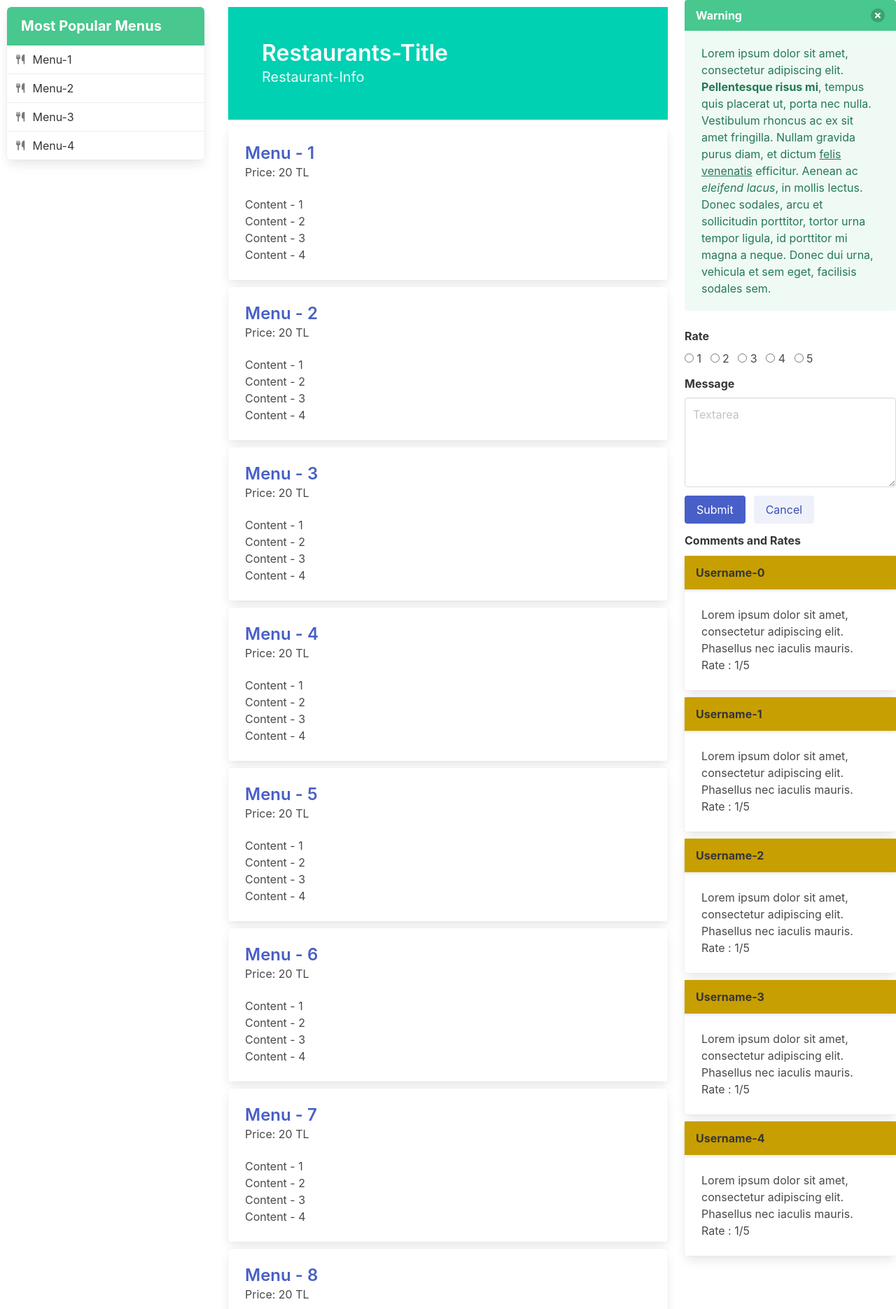
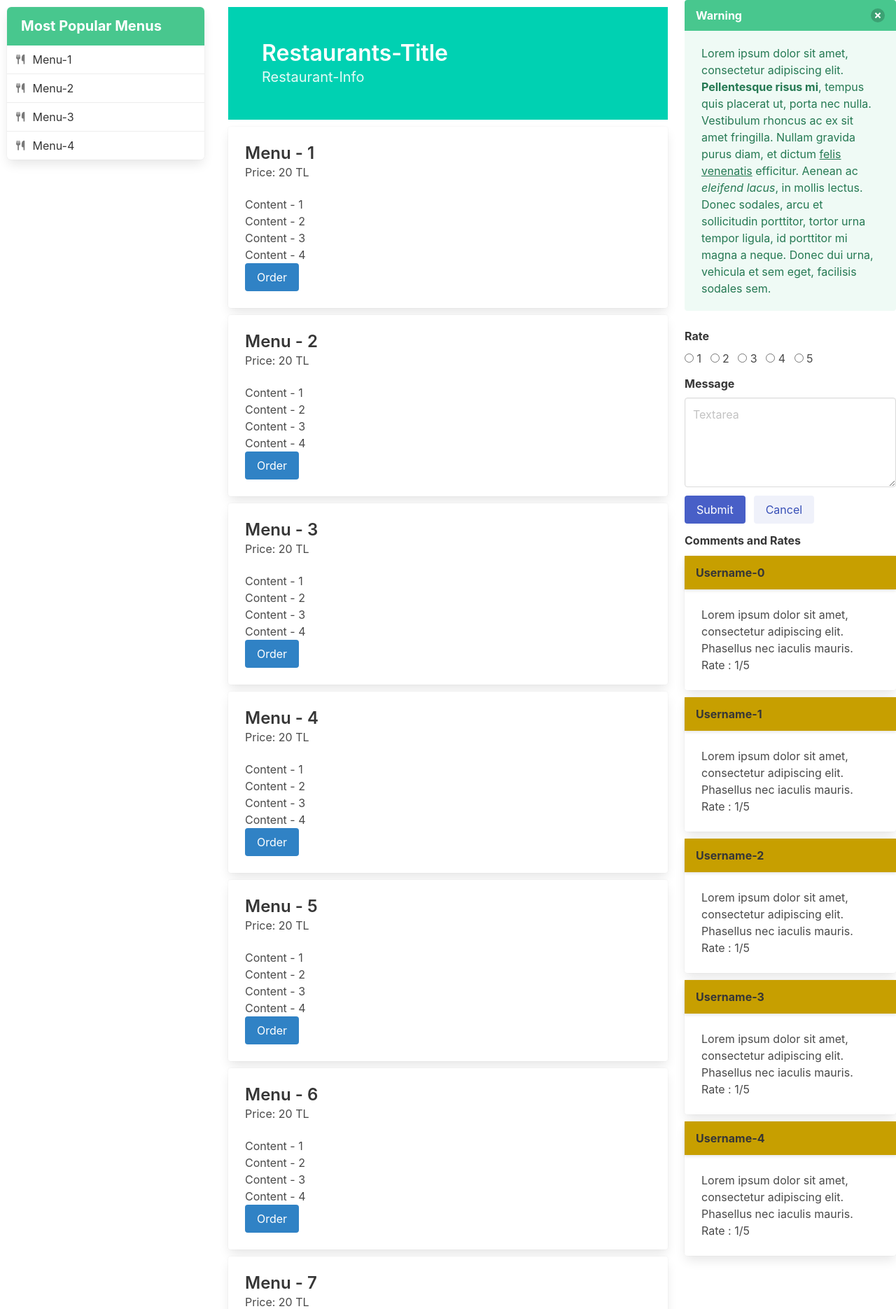
Before and after one commit to basardemir/Co-Food, a Flask app: page /restaurant in a window 1280 px wide. Shown: the part 56-1926 px from the top of the page at 70% size. Run offline with Flask 2, Linux system fonts and the light colour scheme; some libraries are stand-ins or nearby versions.

Commit message:
order button added

```diff
--- a/templates/restaurant.html
+++ b/templates/restaurant.html
@@ -37,14 +37,14 @@
             <div class="card-content">
                 <div class="media">
                     <div class="media-content">
-                        <p class="title is-4"><a href="restaurant">Menu - {{ i }}</a></p>
+                        <p class="title is-4">Menu - {{ i }}</p>
                         <p class="subtitle is-6">Price: 20 TL</p>
                         <ul>
                             {% for i in range(1,5) %}
                                 <li>Content - {{ i }}</li>
                             {% endfor %}
                         </ul>
-
+                        <button class="button is-info is-active">Order</button>
                     </div>
                 </div>
             </div>
```
